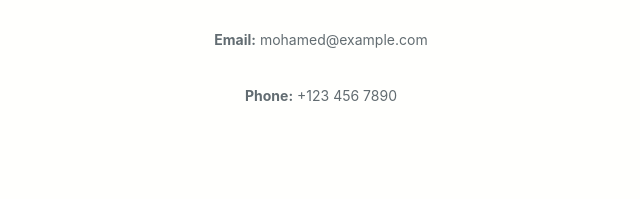
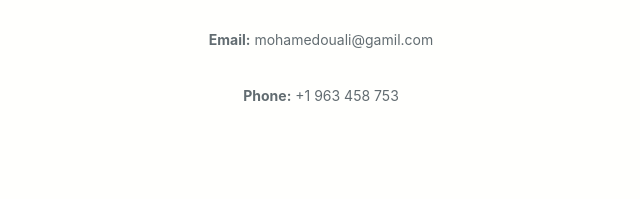
Before and after one commit to mohamedouali1/My-portfolio-from-scratsh, a plain HTML site: page index.html in a window 1280 px wide. Shown: the part 2908-3107 px from the top of the page, 319-959 px from the left. Drawn offline with Linux system fonts and the light colour scheme; a web font is replaced by a local one.

Commit message:
Refactor index.html to clean up comments and update contact
Updated contact information and removed comment tags.

```diff
--- a/index.html
+++ b/index.html
@@ -8,7 +8,7 @@
     <link href="https://fonts.googleapis.com/css2?family=Montserrat:wght@400;600;700&display=swap" rel="stylesheet">
 </head>
 <body>
-    <!-- Header / Navigation -->
+
     <header>
         <div class="profile">
             <div class="profile-img">MO</div>
@@ -22,14 +22,14 @@
         </nav>
     </header>
 
-    <!-- Hero Section -->
+
     <section class="hero">
         <h1>Hi, I'm Mohamed Ouali</h1>
         <p class="tagline">Web Developer | Problem Solver | Creative Thinker</p>
         <a href="#contact" class="cta-btn">Get In Touch</a>
     </section>
 
-    <!-- About Me Section -->
+
     <section id="about" class="about">
         <div class="container">
             <h2>About Me</h2>
@@ -38,7 +38,7 @@
         </div>
     </section>
 
-    <!-- Skills Section -->
+
     <section id="skills" class="skills">
         <div class="container">
             <h2>Skills & Technologies</h2>
@@ -74,7 +74,7 @@
         </div>
     </section>
 
-    <!-- Projects Section -->
+
     <section id="projects" class="projects">
         <div class="container">
             <h2>My Projects</h2>
@@ -105,7 +105,7 @@
         </div>
     </section>
 
-    <!-- Testimonials Section -->
+
     <section class="testimonials">
         <div class="container">
             <h2>Testimonials</h2>
@@ -122,7 +122,7 @@
         </div>
     </section>
 
-    <!-- Contact Section -->
+
     <section id="contact" class="contact">
         <div class="container">
             <h2>Get In Touch</h2>
@@ -134,13 +134,13 @@
                 <button type="submit" class="submit-btn">Send Message</button>
             </form>
             <div class="contact-info">
-                <p><strong>Email:</strong> mohamed@example.com</p>
-                <p><strong>Phone:</strong> +123 456 7890</p>
+                <p><strong>Email:</strong> mohamedouali@gamil.com</p>
+                <p><strong>Phone:</strong> +1 963 458 753</p>
             </div>
         </div>
     </section>
 
-    <!-- Footer -->
+
     <footer>
         <div class="container">
             <p>&copy; 2025 Mohamed Ouali. All rights reserved.</p>
```
